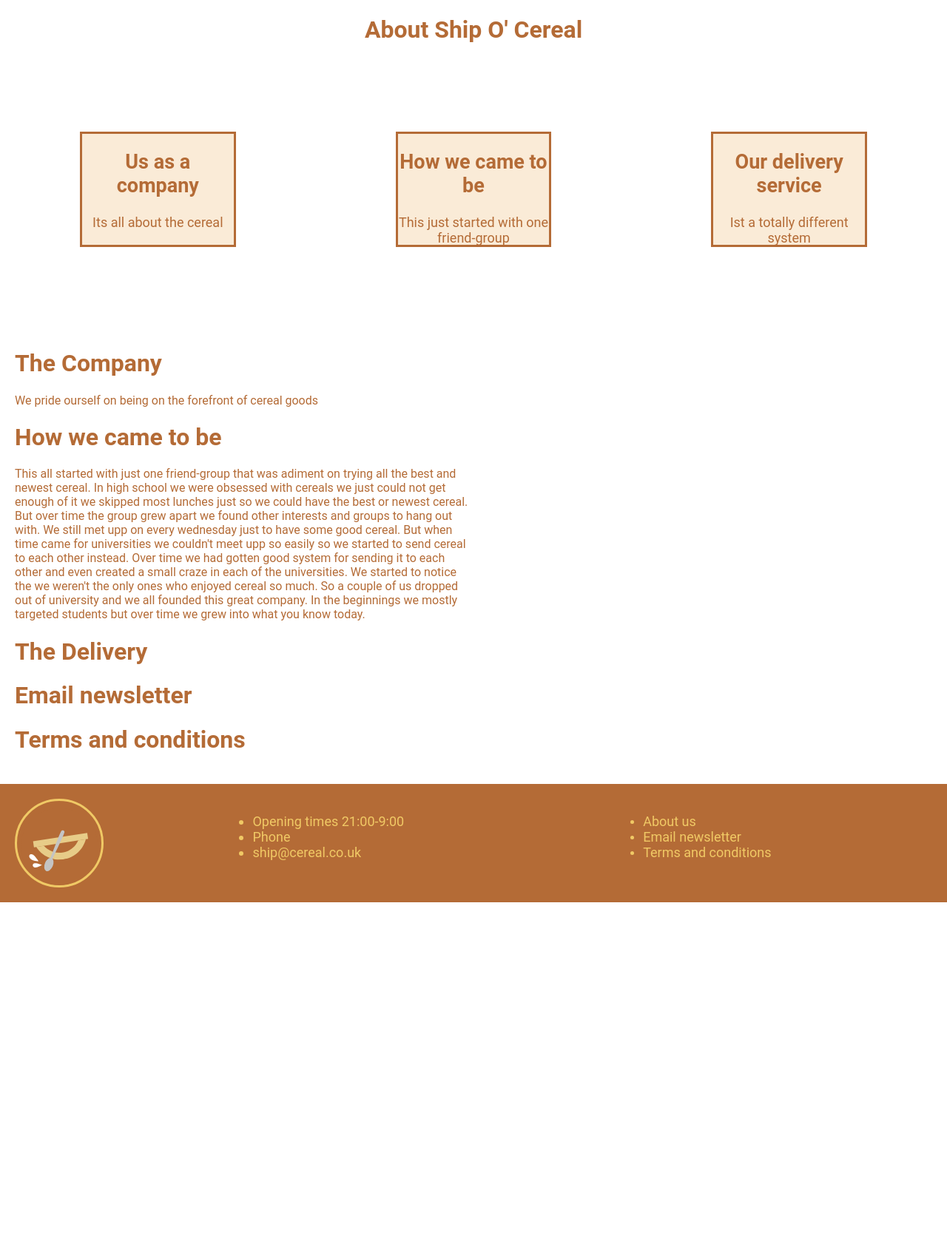
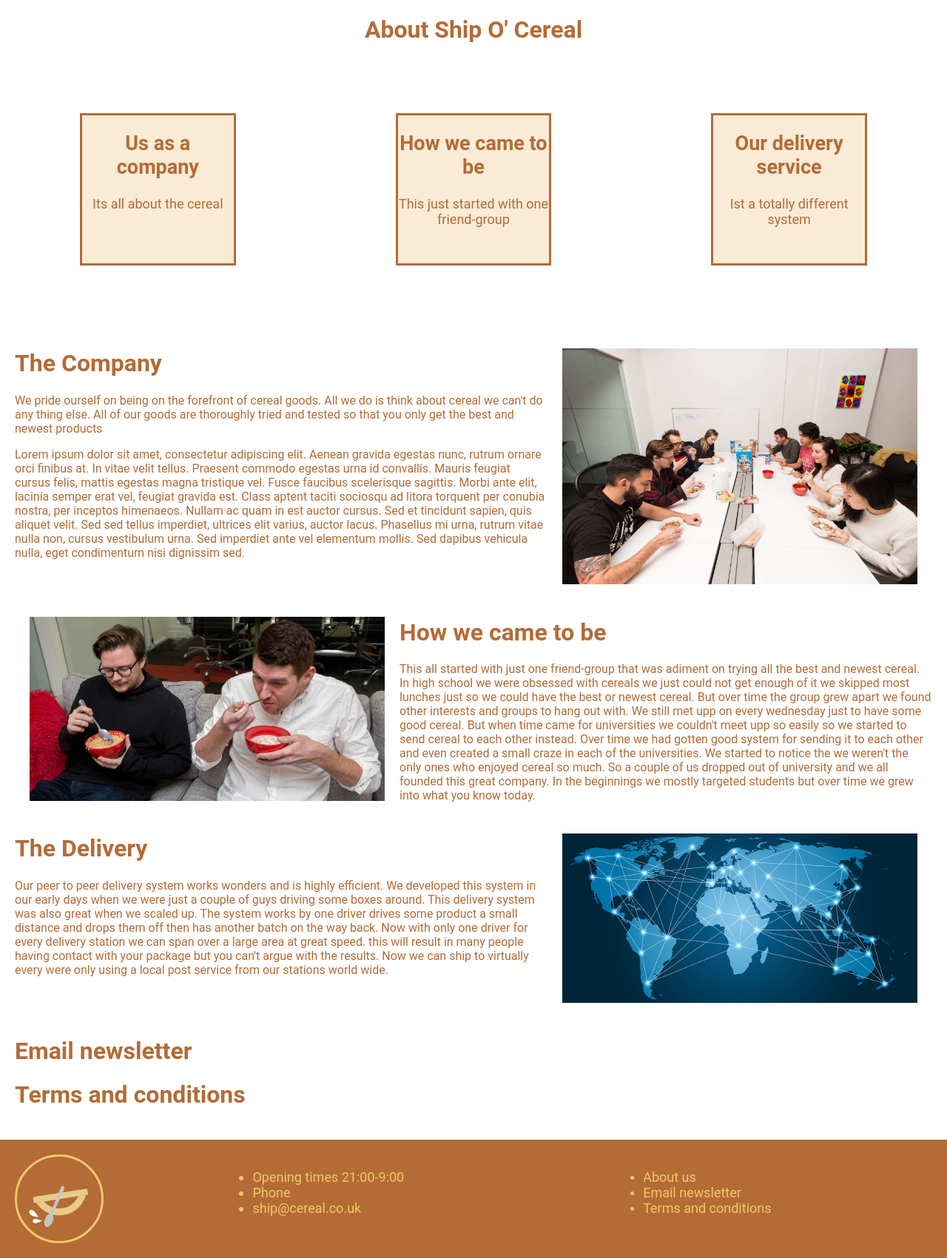
Before and after one commit to DongusJr/Ship_O_Cereal_H17, a Django app: page /aboutus/ in a window 1280 px wide. Shown: the part 161-1862 px from the top of the page at 74% size. Before the commit the page ends 1381 px from the top, so only its background shows below. Run offline with Django 3.2, Linux system fonts and the light colour scheme.

Commit message:
abut us 3/4 done

```diff
--- a/static/css/about_style.css
+++ b/static/css/about_style.css
@@ -14,10 +14,20 @@
     text-align: center;
     border: 3px solid var(--dark);
     width: 16%;
-    height: 150px;
+    height: 200px;
     margin: auto;
 }
-
+.paragraphsFRow{
+    display: flex;
+    flex-direction: row;
+}
 .paragraph{
-    width: 50%;
+    width: 60%;
 }
+.imageInPar{
+    padding: 20px;
+    width: 40%;
+}
+.imageInPar img{
+    width: 100%;
+}
--- a/templates/about_us.html
+++ b/templates/about_us.html
@@ -26,16 +26,28 @@
 
             </div>
     <div class="padding">
-        <h1 id="The_Company" class="beginningH1">The Company</h1>
-        <p>We pride ourself on being on the forefront of cereal goods</p>
-
-        <div>
+        <div class="paragraphsFRow">
+            <div class="paragraph">
+                <h1 id="The_Company" class="beginningH1">The Company</h1>
+                <p>We pride ourself on being on the forefront of cereal goods. All we do is think about cereal we can't do any thing else. All of our goods are thoroughly tried and tested so that you only get the best and newest products</p>
+                <p>Lorem ipsum dolor sit amet, consectetur adipiscing elit. Aenean gravida egestas nunc, rutrum ornare orci finibus at. In vitae velit tellus. Praesent commodo egestas urna id convallis. Mauris feugiat cursus felis, mattis egestas magna tristique vel. Fusce faucibus scelerisque sagittis. Morbi ante elit, lacinia semper erat vel, feugiat gravida est. Class aptent taciti sociosqu ad litora torquent per conubia nostra, per inceptos himenaeos. Nullam ac quam in est auctor cursus. Sed et tincidunt sapien, quis aliquet velit. Sed sed tellus imperdiet, ultrices elit varius, auctor lacus. Phasellus mi urna, rutrum vitae nulla non, cursus vestibulum urna. Sed imperdiet ante vel elementum mollis. Sed dapibus vehicula nulla, eget condimentum nisi dignissim sed.</p>
+            </div>
+            <div class="imageInPar" > <img src="../static/images/theCompImg.jpg"> </div>
+        </div>
+        <div class="paragraphsFRow">
+            <div class="imageInPar" > <img src="../static/images/HWCTB.jpg"> </div>
             <div class="paragraph">
                 <h1 id="How_we_came_to_be" class="beginningH1">How we came to be</h1>
                 <p>This all started with just one friend-group that was adiment on trying all the best and newest cereal. In high school we were obsessed with cereals we just could not get enough of it we skipped most lunches just so we could have the best or newest cereal. But over time the group grew apart we found other interests and groups to hang out with. We still met upp on every wednesday just to have some good cereal. But when time came for universities we couldn't meet upp so easily so we started to send cereal to each other instead. Over time we had gotten good system for sending it to each other and even created a small craze in each of the universities. We started to notice the we weren't the only ones who enjoyed cereal so much. So a couple of us dropped out of university and we all founded this great company. In the beginnings we mostly targeted students but over time we grew into what you know today.    </p>
             </div>
         </div>
-        <h1 id="The_Delivery" class="beginningH1">The Delivery</h1>
+        <div class="paragraphsFRow">
+            <div class="paragraph">
+                <h1 id="The_Delivery" class="beginningH1">The Delivery</h1>
+                <p>Our peer to peer delivery system works wonders and is highly efficient. We developed this system in our early days when we were just a couple of guys driving some boxes around. This delivery system was also great when we scaled up. The system works by one driver drives some product a small distance and drops them off then has another batch on the way back. Now with only one driver for every delivery station we can span over a large area at great speed. this will result in many people having contact with your package but you can't argue with the results. Now we can ship to virtually every were only using a local post service from our stations world wide.</p>
+            </div>
+            <div class="imageInPar" > <img src="../static/images/TheDeliveryImg.jpg"> </div>
+        </div>
         <h1 id="Email_newsletter" class="beginningH1">Email newsletter</h1>
         <h1 id="Terms_and_conditions" class="beginningH1">Terms and conditions</h1>
     </div>
```
Also changed, not shown: static/images/HWCTB.jpg (added), static/images/TheDeliveryImg.jpg (added), static/images/theCompImg.jpg (added).
